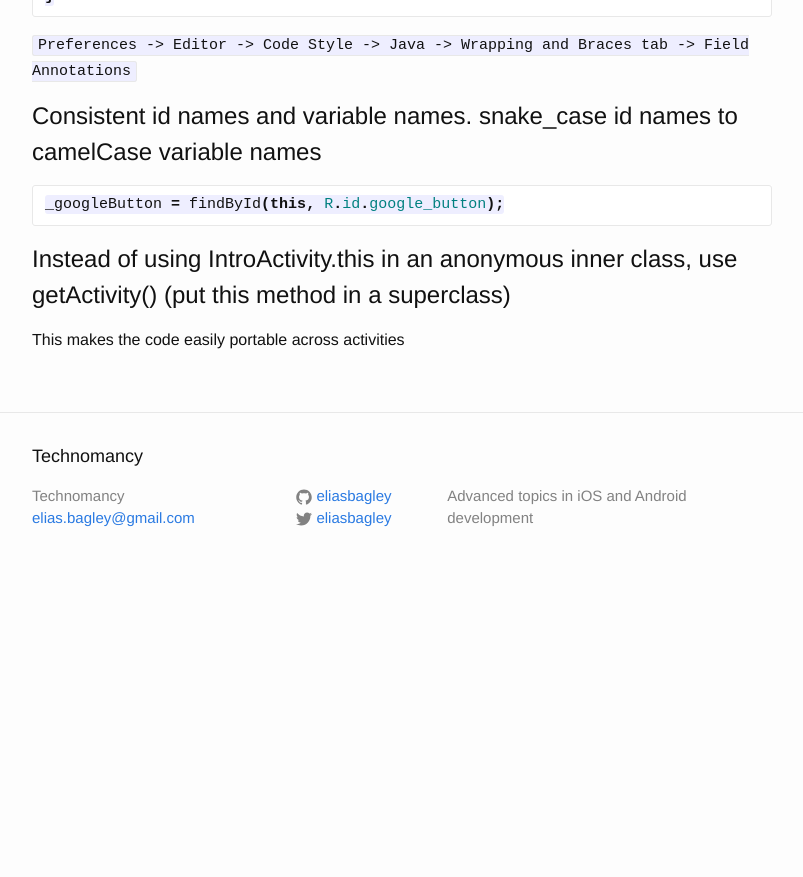
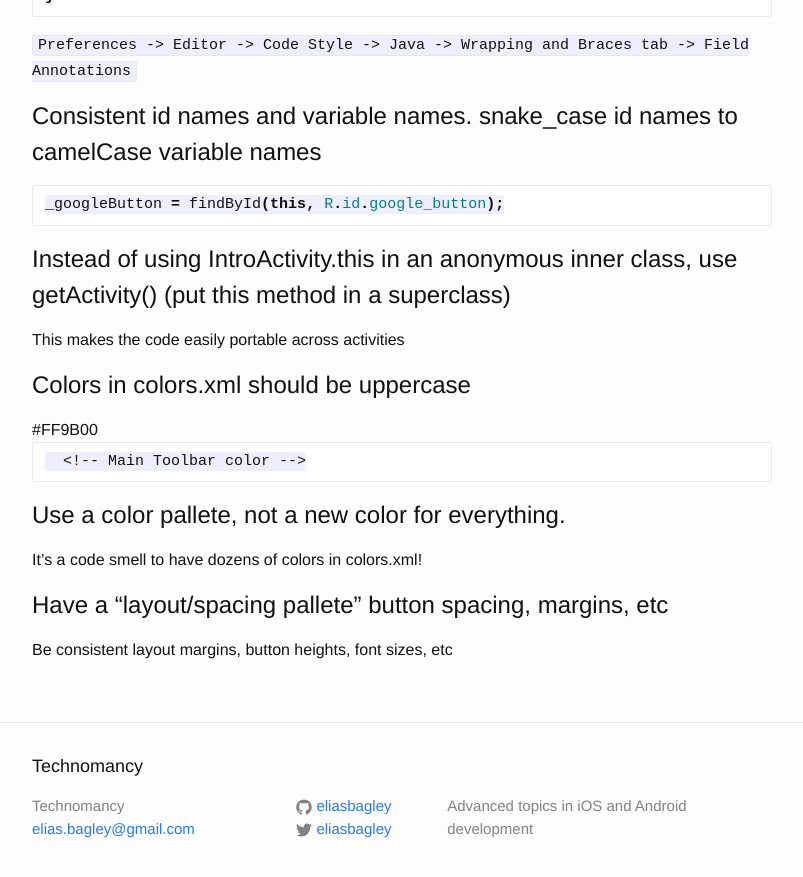
Before and after one commit to eliasbagley/eliasbagley.github.io, a Jekyll site: the page built from _posts/2015-10-27-android-style-guide.markdown, in a window 1280 px wide and 900 px high, scrolled down 7704 px. Shown: the top 877 px of the window, without its empty margins (238-1041 px from the left). Built offline with Jekyll 4.4.1, drawn with Linux system fonts in a browser that asks for light colours; Markdown is read by kramdown in place of the engine named in the settings; comment, search, counter and statistics services are not loaded; before the commit the page ends 8294 px from its top, so only the background shows below that.

Commit message:
Update style guide

```diff
--- a/_posts/2015-10-27-android-style-guide.markdown
+++ b/_posts/2015-10-27-android-style-guide.markdown
@@ -359,4 +359,16 @@ _googleButton = findById(this, R.id.google_button);
 
 # Instead of using IntroActivity.this in an anonymous inner class, use getActivity() (put this method in a superclass)
 
- This makes the code easily portable across activities
+This makes the code easily portable across activities
+
+# Colors in colors.xml should be uppercase
+
+<color name="colorPrimary">#FF9B00</color>      <!-- Main Toolbar color -->
+
+# Use a color pallete, not a new color for everything.
+
+It's a code smell to have dozens of colors in colors.xml!
+
+# Have a "layout/spacing pallete" button spacing, margins, etc
+
+Be consistent layout margins, button heights, font sizes, etc
```
